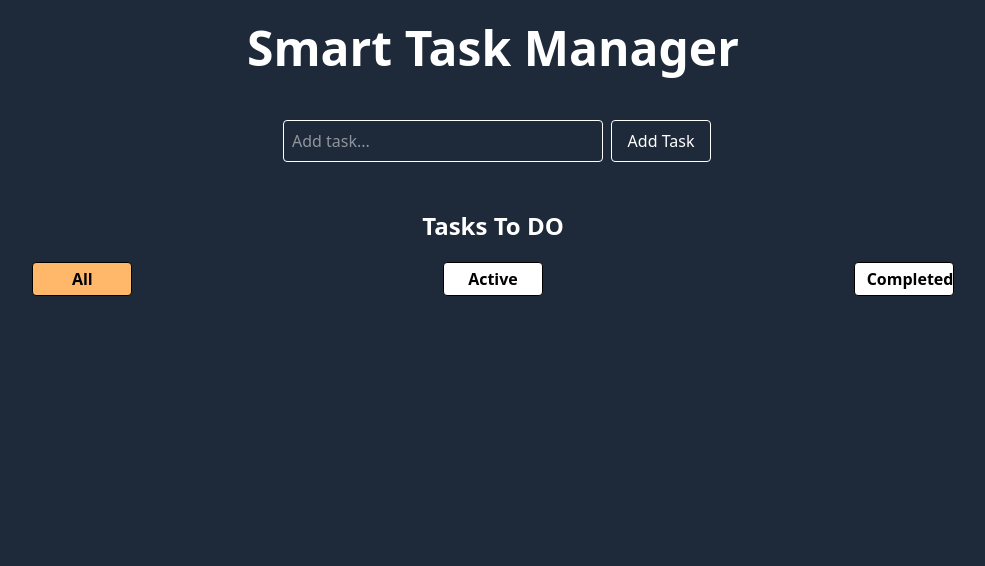
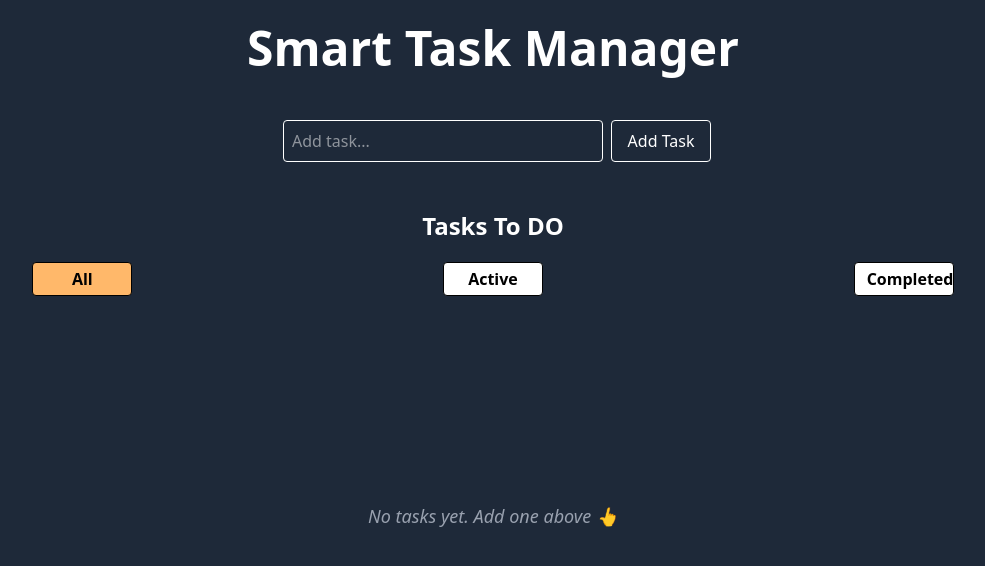
Before and after one commit to Abhishek-Arankal/Smart-Task-Manager, a React (Vite) app: page / in a window 1280 px wide. Shown: the top 566 px of the page, without its empty margins (147-1132 px from the left). Built offline with nearby package versions, Linux system fonts and the light colour scheme.

Commit message:
Level 6: Handle edge cases, duplicates

```diff
--- a/src/App.jsx
+++ b/src/App.jsx
@@ -14,9 +14,19 @@ function App() {
         alert("Enter task to add")
         return;
       }
-      setTodos([...todos, {id: Date.now(), task: task, completed: false}])
-      setTask("")
+
+      // setTodos([...todos, {id: Date.now(), task: task, completed: false}])
+      const checkTodoExists = todos.some((todo) => todo.task.toLowerCase() === task.toLowerCase().trim())
+      if(checkTodoExists){
+        alert("Task Already Exists")
+        setTask("")
+      } else {
+        setTodos([...todos, {id: Date.now(), task: task.trim(), completed: false}])
+        setTask("")
+      }
+
   }
+
 
 const handleDelete = (todo) => {
   const updatedTodos = todos.filter((t) => t.id !== todo.id)
@@ -63,10 +73,18 @@ const filteredTasks = useMemo(() => {
         <button className={`px-3 py-1 border rounded w-25 text-black font-semibold cursor-pointer ${filter === "active" ? "bg-orange-300" : "bg-white"}`} value="active" onClick={(e) => setFilter(e.target.value)}>Active</button>
         <button className={`px-3 py-1 border rounded w-25 text-black font-semibold cursor-pointer ${filter === "completed" ? "bg-orange-300" : "bg-white"}`} value="completed" onClick={(e) => setFilter(e.target.value)}>Completed</button>
       </div>
-      <div className='mt-15 grid grid-cols-1 sm:grid-cols-2 lg:grid-cols-4 gap-2'>
-       {filteredTasks.map((todo, idx) => (
-        <TaskCard todo={todo} key={todo.id} handleDelete={handleDelete} handleTaskCompleted={handleTaskCompleted} editingId={isEditingId} setEditingId={setIsEditingId} handleEditSave={handleEditSave}/>
-       ))}
+      <div className='mt-15'>
+       {filteredTasks.length > 0 ?
+       (filteredTasks.map((todo, idx) => (
+        <div className='grid grid-cols-1 sm:grid-cols-2 lg:grid-cols-4 gap-2'>
+            <TaskCard todo={todo} key={todo.id} handleDelete={handleDelete} handleTaskCompleted={handleTaskCompleted} editingId={isEditingId} setEditingId={setIsEditingId} handleEditSave={handleEditSave}/>
+        </div>
+       ))) : (
+        <div className="flex items-center justify-center h-[40vh]">
+          <p className="text-lg text-gray-400 italic">No tasks yet. Add one above 👆</p>
+        </div>
+       )
+       }
 
       </div>
       </div>
```
